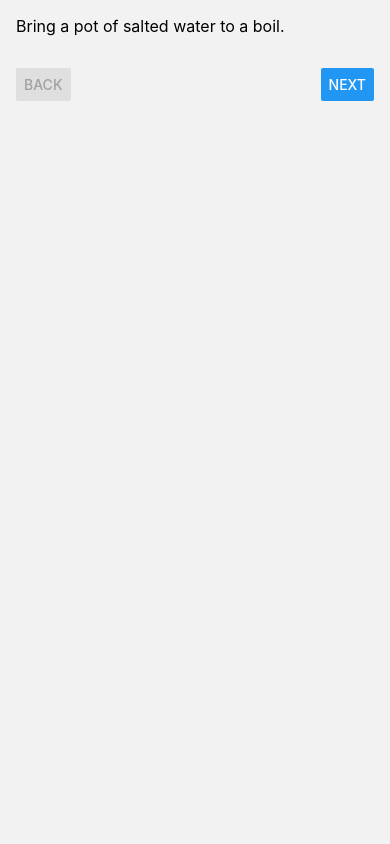
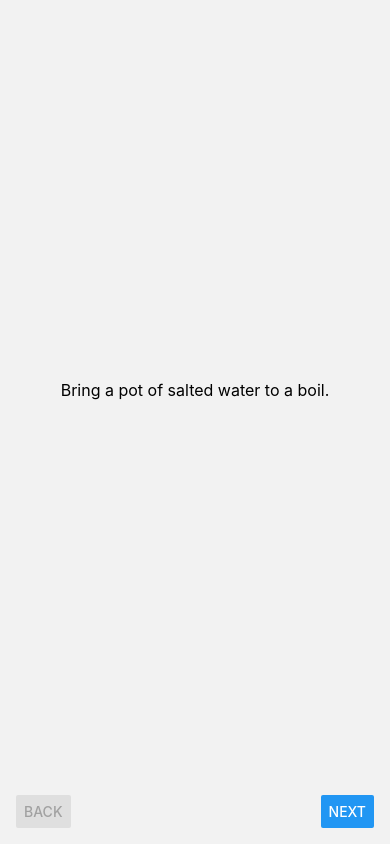
Before and after one commit to CryptoPapi7/enPlace, a React Native app in the folder app/: screen /Cook in a window 390 px wide. Built offline with nearby package versions, Linux system fonts and the light colour scheme.

Commit message:
Fix screen layouts: add SafeAreaView and proper padding

```diff
--- a/app/screens/CookScreen.tsx
+++ b/app/screens/CookScreen.tsx
@@ -1,4 +1,4 @@
-import { View, Button, StyleSheet } from "react-native";
+import { View, Button, StyleSheet, SafeAreaView } from "react-native";
 import { useState } from "react";
 import { recipe } from "../data/recipe";
 import StepView from "../components/StepView";
@@ -9,8 +9,10 @@
   const step = recipe.steps[stepIndex];
 
   return (
-    <View style={styles.container}>
-      <StepView text={step} />
+    <SafeAreaView style={styles.container}>
+      <View style={styles.content}>
+        <StepView text={step} />
+      </View>
       <View style={styles.controls}>
         <Button
           title="Back"
@@ -23,12 +25,18 @@
           onPress={() => setStepIndex(stepIndex + 1)}
         />
       </View>
-    </View>
+    </SafeAreaView>
   );
 }
 const styles = StyleSheet.create({
   container: {
     flex: 1
+  },
+  content: {
+    flex: 1,
+    justifyContent: "center",
+    alignItems: "center",
+    paddingHorizontal: 24
   },
   controls: {
     flexDirection: "row",
--- a/app/screens/RecipeScreen.tsx
+++ b/app/screens/RecipeScreen.tsx
@@ -1,23 +1,30 @@
-import { View, Text, Button, StyleSheet } from "react-native";
+import { View, Text, Button, StyleSheet, SafeAreaView } from "react-native";
 import { recipe } from "../data/recipe";
 
 export default function RecipeScreen({ navigation }: any) {
   return (
-    <View style={styles.container}>
-      <Text style={styles.title}>{recipe.title}</Text>
-      <Button title="Begin" onPress={() => navigation.navigate("Cook")} />
-    </View>
+    <SafeAreaView style={styles.container}>
+      <View style={styles.content}>
+        <Text style={styles.title}>{recipe.title}</Text>
+        <Button title="Begin" onPress={() => navigation.navigate("Cook")} />
+      </View>
+    </SafeAreaView>
   );
 }
 
 const styles = StyleSheet.create({
   container: {
+    flex: 1
+  },
+  content: {
     flex: 1,
     justifyContent: "center",
-    alignItems: "center"
+    alignItems: "center",
+    paddingHorizontal: 24
   },
   title: {
     fontSize: 28,
-    marginBottom: 24
+    marginBottom: 24,
+    textAlign: "center"
   }
 });
```
